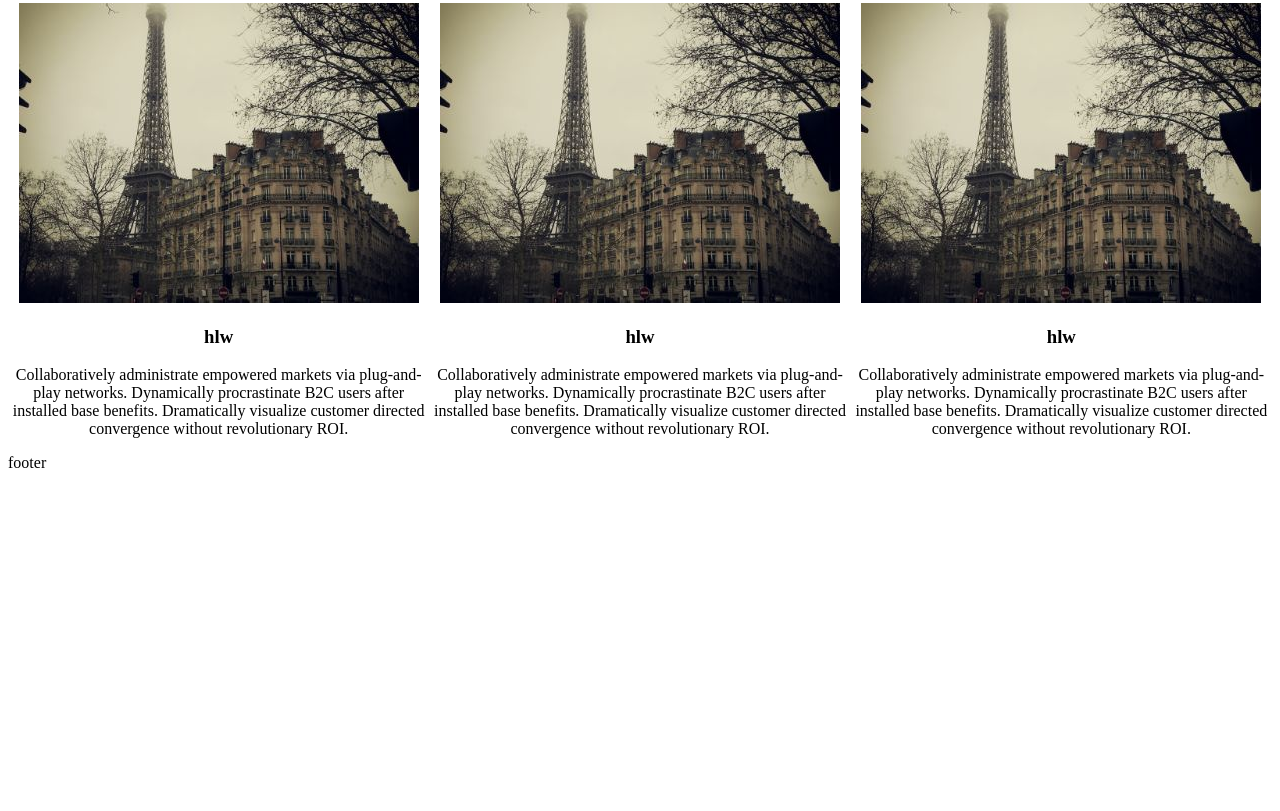
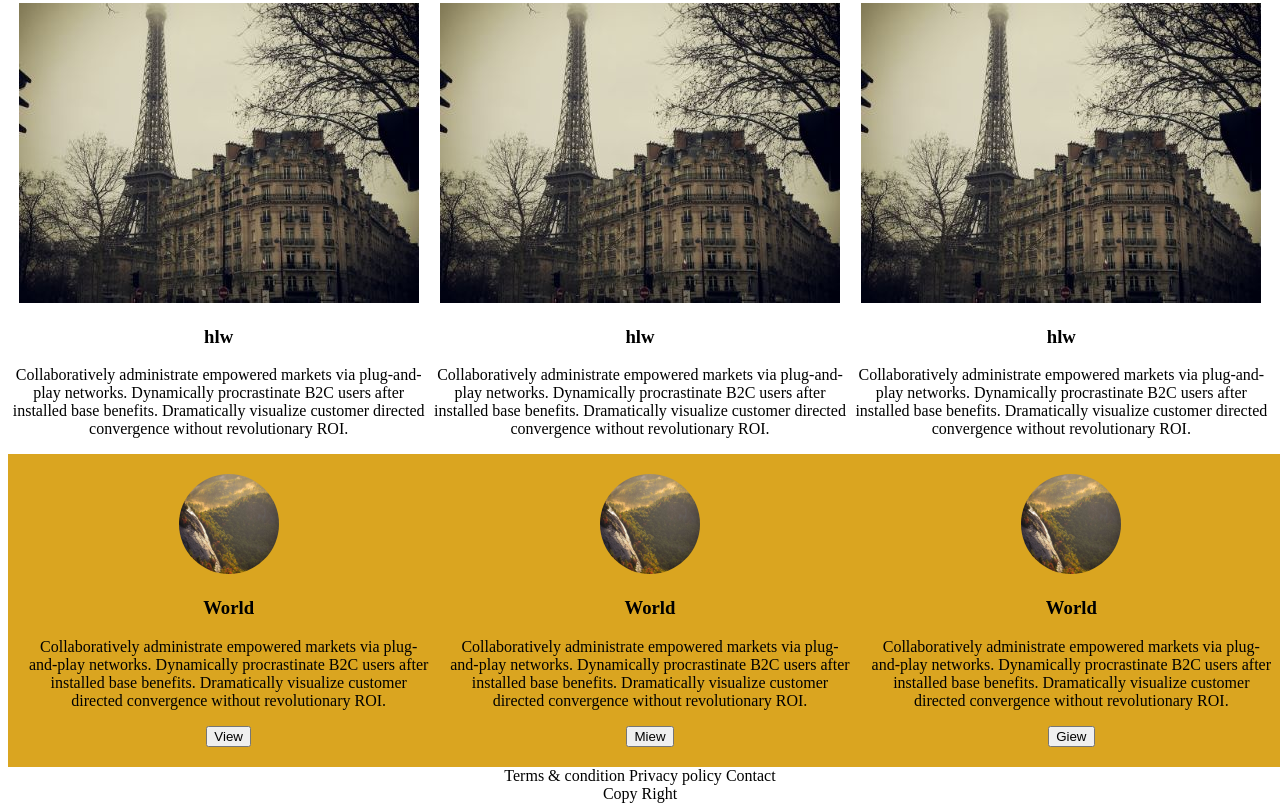
Before and after one commit to tithi-halder/html-practice-template, a plain HTML site: page index.html in a window 1280 px wide. Shown: the part 614-1425 px from the top of the page. Before the commit the page ends 1094 px from the top, so only its background shows below. Drawn offline with Linux system fonts and the light colour scheme.

Commit message:
complate site

```diff
--- a/index.html
+++ b/index.html
@@ -57,6 +57,35 @@
     	   </div>
     	</div>
     </section>
-    <div class="footer">footer</div>
+    <section id="to">
+    	<div class="team">
+    		<div class="teams">
+    			<img src="nature.jpg">
+    			<h3>World</h3>
+    			<p>Collaboratively administrate empowered markets via plug-and-play networks. Dynamically procrastinate B2C users after installed base benefits. Dramatically visualize customer directed convergence without revolutionary ROI.</p>
+    			<button>View</button>
+    		</div>
+    		 <div class="teams">
+    			<img src="nature.jpg">
+    			<h3>World</h3>
+    			<p>Collaboratively administrate empowered markets via plug-and-play networks. Dynamically procrastinate B2C users after installed base benefits. Dramatically visualize customer directed convergence without revolutionary ROI.</p>
+    			<button>Miew</button>
+    		</div>
+    		 <div class="teams">
+    			<img src="nature.jpg">
+    			<h3>World</h3>
+    			<p>Collaboratively administrate empowered markets via plug-and-play networks. Dynamically procrastinate B2C users after installed base benefits. Dramatically visualize customer directed convergence without revolutionary ROI.</p>
+    			<button>Giew</button>
+    		</div>
+    	</div>
+    </section>
+    <div class="footer">
+    	<div class="links">
+    	 <a href="">Terms & condition</a>
+    	 <a href="">Privacy policy</a>
+    	 <a href="">Contact</a>
+        </div>
+      <div>Copy Right</div>
+    </div>
 </body>
 </html>
--- a/style.css
+++ b/style.css
@@ -75,3 +75,31 @@
 	width: 100%;
 	height: auto;
 }
+
+.team{
+	display: flex;
+	width: 100%;
+	height: auto;
+	background: goldenrod;
+	color: black;
+	padding: 10px;
+}
+.teams{
+	width: 80%;
+	height: auto;
+	padding: 10px;
+	text-align: center;
+
+}
+.teams img{
+	width: 100px;
+	height: 100px;
+	border-radius: 50%;
+}
+.footer{
+	text-align: center;
+}
+.links a{
+	text-decoration: none;
+	color: black;
+}
```
